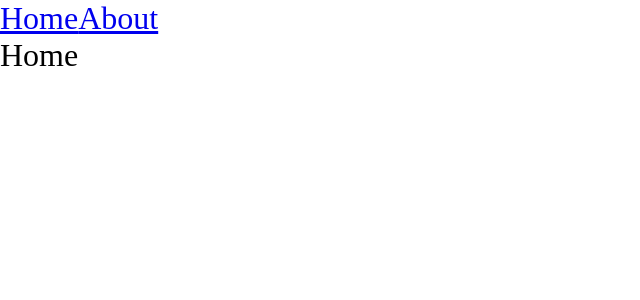
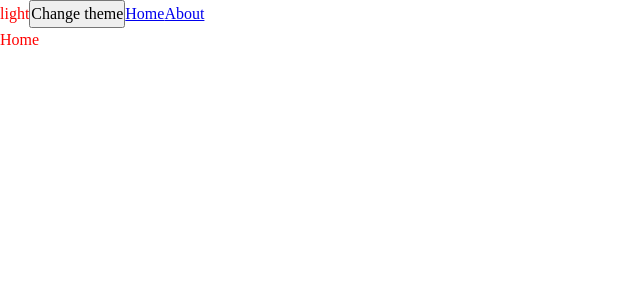
Before and after one commit to sobresaliente/Notes-are-simple., a React app: page / in a window 1280 px wide. Shown: the top 300 px of the page, without its empty margins (0-640 px from the left). Built offline with nearby package versions, Linux system fonts and the light colour scheme.

Commit message:
Add themes

```diff
--- a/src/App.tsx
+++ b/src/App.tsx
@@ -1,14 +1,20 @@
 import { Suspense } from "react";
 import { Routes, Route, Link } from "react-router-dom";
-import { Counter } from "./components/Counter";
-import "./index.scss";
-import AboutPage from "./pages/AboutPage/AboutPage";
+
+import "./styles/index.scss";
+
 import { AboutPageAsync } from "./pages/AboutPage/AboutPage.lazy";
-import HomePage from "./pages/HomePage.tsx/HomePage";
+
 import { HomePageAsync } from "./pages/HomePage.tsx/HomePage.lazy";
+
+import { useTheme } from "./theme/useTheme";
+
 const App = () => {
+  const { theme, toggleTheme } = useTheme();
   return (
-    <div className="app">
+    <div className={`app ${theme}`}>
+      {theme}
+      <button onClick={toggleTheme}>Change theme</button>
       <Link to={"/"}>Home</Link>
       <Link to={"/about"}>About</Link>
       <Suspense fallback={<div>loading</div>}>
--- a/src/index.scss
+++ /dev/null
@@ -1,9 +0,0 @@
-* {
-  margin: 0;
-  padding: 0;
-  box-sizing: border-box;
-}
-
-.app {
-  font-size: 32px;
-}
--- a/src/index.tsx
+++ b/src/index.tsx
@@ -1,15 +1,16 @@
-import { render } from "react-dom";
 import { BrowserRouter } from "react-router-dom";
 import App from "./App";
 import { createRoot } from "react-dom/client";
 
-import { someFunc } from "./test";
+import ThemeProvider from "./theme/ThemeProvider";
 
 const container = document.getElementById("root");
 const root = createRoot(container!); // createRoot(container!) if you use TypeScript
 
 root.render(
   <BrowserRouter>
-    <App />
+    <ThemeProvider>
+      <App />
+    </ThemeProvider>
   </BrowserRouter>
 );
--- /dev/null
+++ b/src/styles/index.scss
@@ -0,0 +1,12 @@
+@import "variables/globals";
+@import "reset";
+@import "themes/light";
+@import "themes/dark";
+
+.app {
+  font-size: var(--font-size-m);
+  line-height: var(--font-line-m);
+  background-color: var(--bg-color);
+  color: var(--primary-color);
+  min-height: 100vh;
+}
--- /dev/null
+++ b/src/styles/reset.scss
@@ -0,0 +1,13 @@
+* {
+  margin: 0;
+  padding: 0;
+  box-sizing: border-box;
+}
+
+input,
+button,
+textarea,
+select {
+  margin: 0;
+  font: inherit;
+}
--- /dev/null
+++ b/src/styles/themes/dark.scss
@@ -0,0 +1,6 @@
+.app.light {
+  --bg-color: white;
+
+  --primary-color: red;
+  --secondary-color: red;
+}
--- /dev/null
+++ b/src/styles/themes/light.scss
@@ -0,0 +1,6 @@
+.app.dark {
+  --bg-color: black;
+
+  --primary-color: hotpink;
+  --secondary-color: hotpink;
+}
--- /dev/null
+++ b/src/styles/variables/globals.scss
@@ -0,0 +1,9 @@
+:root {
+  --font-family-main: "Trebuchet MS", sans-serif;
+
+  --font-size-m: 16px;
+  --font-line-m: 24px;
+
+  --font-size-l: 24px;
+  --font-line-l: 32px;
+}
--- /dev/null
+++ b/src/theme/ThemeContext.ts
@@ -0,0 +1,14 @@
+import { createContext } from "react";
+
+export enum Theme {
+  LIGHT = "light",
+  DARK = "dark",
+}
+export interface ThemeContextProps {
+  theme?: Theme;
+  setTheme?: (theme: Theme) => void;
+}
+
+export const ThemeContext = createContext<ThemeContextProps>({});
+
+export const LOCAL_STORAGE_THEME_KEY = "theme";
--- /dev/null
+++ b/src/theme/ThemeProvider.tsx
@@ -0,0 +1,23 @@
+import React, { ReactNode, useMemo, useState } from "react";
+import { LOCAL_STORAGE_THEME_KEY, Theme, ThemeContext } from "./ThemeContext";
+
+const defaultTheme =
+  (localStorage.getItem(LOCAL_STORAGE_THEME_KEY) as Theme) || Theme.LIGHT;
+
+interface Props {
+  children?: ReactNode;
+}
+
+const ThemeProvider: React.FC<Props> = ({ children }) => {
+  const [theme, setTheme] = useState<Theme>(defaultTheme);
+
+  const defaultProps = useMemo(() => ({ theme, setTheme }), [theme]);
+
+  return (
+    <ThemeContext.Provider value={defaultProps}>
+      {children}
+    </ThemeContext.Provider>
+  );
+};
+
+export default ThemeProvider;
--- /dev/null
+++ b/src/theme/useTheme.ts
@@ -0,0 +1,19 @@
+import { useContext } from "react";
+import { LOCAL_STORAGE_THEME_KEY, Theme, ThemeContext } from "./ThemeContext";
+
+interface ThemeResult {
+  theme: Theme;
+  toggleTheme: () => void;
+}
+
+export function useTheme(): ThemeResult {
+  const { theme, setTheme } = useContext(ThemeContext);
+
+  const toggleTheme = () => {
+    const newTheme = theme === Theme.LIGHT ? Theme.DARK : Theme.LIGHT;
+    setTheme(newTheme);
+    localStorage.setItem(LOCAL_STORAGE_THEME_KEY, newTheme);
+  };
+
+  return { theme, toggleTheme };
+}
```
